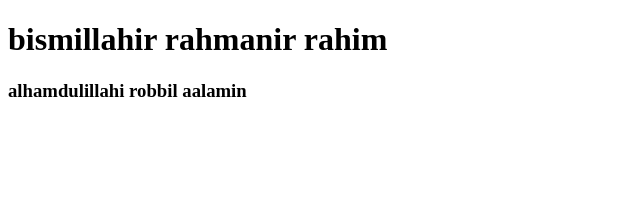
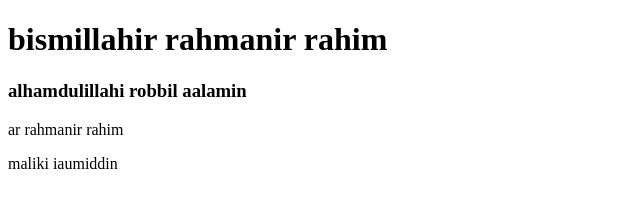
Before and after one commit to runarman/run-again, a plain HTML site: page index.html in a window 1280 px wide. Shown: the whole page, without its empty margins (0-640 px from the left). Drawn offline with Linux system fonts and the light colour scheme.

Commit message:
bismillah

```diff
--- a/index.html
+++ b/index.html
@@ -8,5 +8,7 @@
 <body>
     <h1>bismillahir rahmanir rahim</h1>
     <h3>alhamdulillahi robbil aalamin</h3>
+    <p>ar rahmanir rahim</p>
+    <p>maliki iaumiddin</p>
 </body>
 </html>
```
